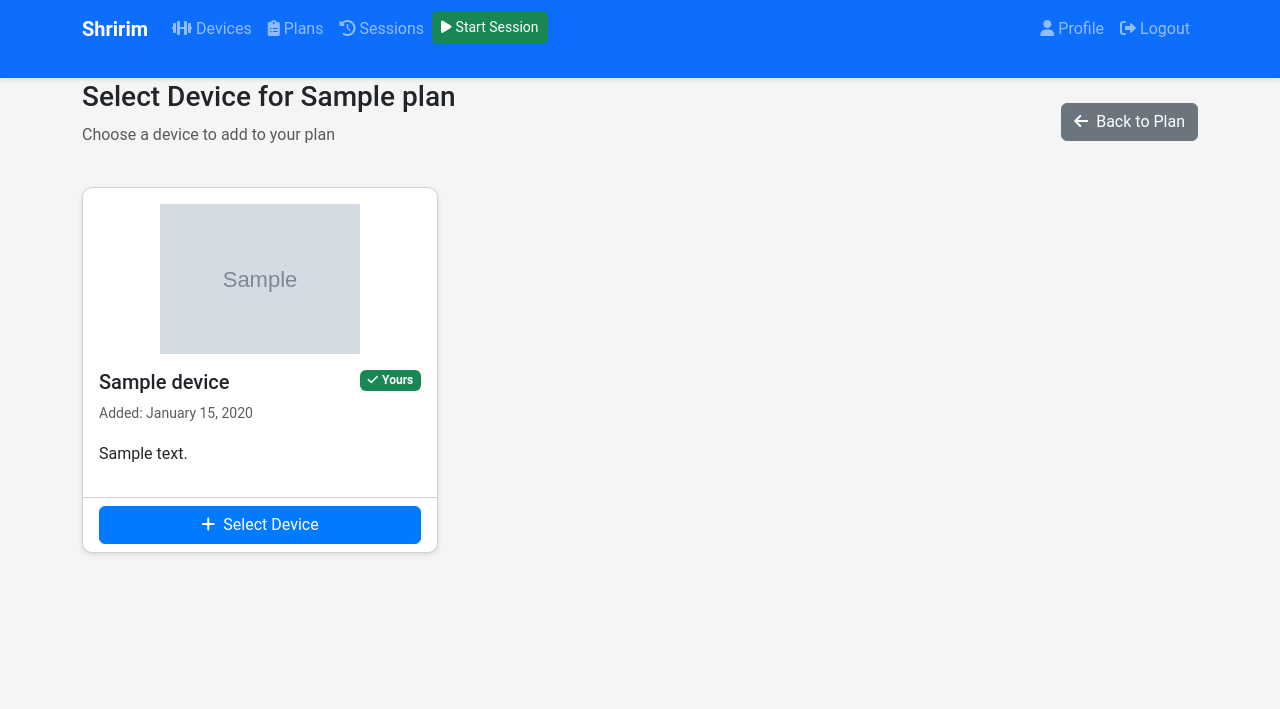
After one commit to reformy/shririm, a Django app: page /gym/plans/1/select_device/ in a window 1280 px wide. The commit adds this page. Shown: the top 709 px of the page. Run offline with Django 5.2, Linux system fonts and the light colour scheme; a user stored in the database is signed in; tables that the repository leaves empty hold one stand-in row (values such as "Sample post"); grey boxes marked "Sample" are stand-in pictures.

Commit message:
User can choose a device of another user.

```diff
--- a/gym/templates/gym/index.html
+++ b/gym/templates/gym/index.html
@@ -1,4 +1,5 @@
 {% extends 'gym/base.html' %}
+{% load timezone_filters %}
 
 {% block title %}Shririm - Home{% endblock %}
 
@@ -14,7 +15,7 @@
             <div class="alert alert-info">
                 <h5><i class="fas fa-running me-2"></i>Active Session</h5>
                 <p>You have an active session for plan: <strong>{{ active_session.plan.name }}</strong></p>
-                <p>Started: {{ active_session.start_time|date:"F j, Y, g:i a" }}</p>
+                <p>Started: {% format_datetime_in_timezone active_session.start_time user_timezone %}</p>
                 <a href="{% url 'gym:session_detail' active_session.id %}" class="btn btn-primary">Continue Session</a>
             </div>
         </div>
@@ -65,7 +66,7 @@
                                         {{ session.get_status_display }}
                                     </small>
                                 </div>
-                                <small class="text-muted">{{ session.start_time|date:"F j, Y, g:i a" }}</small>
+                                <small class="text-muted">{% format_datetime_in_timezone session.start_time user_timezone %}</small>
                             </a>
                         {% endfor %}
                     </div>
--- a/gym/templates/gym/plans/detail.html
+++ b/gym/templates/gym/plans/detail.html
@@ -55,7 +55,7 @@
         <div class="card">
             <div class="card-header bg-primary text-white d-flex justify-content-between align-items-center">
                 <h5 class="mb-0">Devices in This Plan</h5>
-                <a href="{% url 'gym:plan_add_device' plan.id %}" class="btn btn-light btn-sm">
+                <a href="{% url 'gym:plan_select_device' plan.id %}" class="btn btn-light btn-sm">
                     <i class="fas fa-plus me-1"></i> Add Device
                 </a>
             </div>
@@ -121,7 +121,7 @@
                 {% else %}
                     <div class="alert alert-info">
                         <p>This plan doesn't have any devices yet. Add your first device to get started!</p>
-                        <a href="{% url 'gym:plan_add_device' plan.id %}" class="btn btn-primary mt-2">
+                        <a href="{% url 'gym:plan_select_device' plan.id %}" class="btn btn-primary mt-2">
                             <i class="fas fa-plus me-1"></i> Add First Device
                         </a>
                     </div>
--- /dev/null
+++ b/gym/templates/gym/plans/select_device.html
@@ -0,0 +1,98 @@
+{% extends 'gym/base.html' %}
+
+{% block title %}Shririm - Select Device{% endblock %}
+
+{% block content %}
+<div class="row">
+    <div class="col-md-12 mb-4">
+        <div class="d-flex justify-content-between align-items-center">
+            <div>
+                <h1 class="h3">Select Device for {{ plan.name }}</h1>
+                <p class="text-muted">Choose a device to add to your plan</p>
+            </div>
+            <a href="{% url 'gym:plan_detail' plan.id %}" class="btn btn-secondary">
+                <i class="fas fa-arrow-left me-1"></i> Back to Plan
+            </a>
+        </div>
+    </div>
+
+    {% if devices %}
+        {% for device in devices %}
+            <div class="col-md-6 col-lg-4 mb-4">
+                <div class="card device-card h-100 device-select-card {% if device.created_by != current_user %}border-info{% endif %}" style="cursor: pointer;" onclick="selectDevice({{ device.id }})">
+                    {% if device.created_by != current_user %}
+                        <div class="card-header bg-info text-white py-1">
+                            <small><i class="fas fa-user me-1"></i>By {{ device.created_by.username }}</small>
+                        </div>
+                    {% endif %}
+                    <div class="text-center pt-3">
+                        {% if device.image %}
+                            <img src="{{ device.image.url }}" alt="{{ device.name }}" class="card-img-top img-fluid" style="max-height: 150px; object-fit: contain;">
+                        {% else %}
+                            <div class="d-flex justify-content-center align-items-center" style="height: 150px;">
+                                <i class="fas fa-dumbbell text-secondary" style="font-size: 60px;"></i>
+                            </div>
+                        {% endif %}
+                    </div>
+                    <div class="card-body">
+                        <div class="d-flex justify-content-between align-items-start mb-2">
+                            <h5 class="card-title mb-0">{{ device.name }}</h5>
+                            {% if device.created_by == current_user %}
+                                <span class="badge bg-success"><i class="fas fa-check me-1"></i>Yours</span>
+                            {% endif %}
+                        </div>
+                        <p class="card-text text-muted small">
+                            Added: {{ device.created_at|date:"F j, Y" }}
+                        </p>
+                        {% if device.description %}
+                            <p class="card-text">{{ device.description }}</p>
+                        {% else %}
+                            <p class="card-text text-muted"><em>No description</em></p>
+                        {% endif %}
+                    </div>
+                    <div class="card-footer bg-transparent">
+                        <div class="btn btn-primary w-100">
+                            <i class="fas fa-plus me-1"></i> Select Device
+                        </div>
+                    </div>
+                </div>
+            </div>
+        {% endfor %}
+    {% else %}
+        <div class="col-md-12">
+            <div class="alert alert-info">
+                <p>You haven't added any devices yet. Create your first device to get started!</p>
+                <a href="{% url 'gym:device_create' %}" class="btn btn-primary mt-2">
+                    <i class="fas fa-plus me-1"></i> Add First Device
+                </a>
+            </div>
+        </div>
+    {% endif %}
+</div>
+
+<script>
+function selectDevice(deviceId) {
+    window.location.href = "{% url 'gym:plan_add_device' plan.id %}?device_id=" + deviceId;
+}
+</script>
+
+<style>
+.device-select-card:hover {
+    transform: translateY(-2px);
+    box-shadow: 0 4px 8px rgba(0,0,0,0.1);
+    transition: all 0.3s ease;
+}
+
+.device-select-card {
+    transition: all 0.3s ease;
+}
+
+.device-select-card.border-info {
+    border-width: 2px;
+}
+
+.device-select-card.border-info:hover {
+    border-color: #0dcaf0;
+}
+</style>
+{% endblock %}
--- a/gym/urls.py
+++ b/gym/urls.py
@@ -25,6 +25,7 @@ urlpatterns = [
     path('plans/<int:plan_id>/', views.plan_detail, name='plan_detail'),
     path('plans/<int:plan_id>/edit/', views.plan_edit, name='plan_edit'),
     path('plans/<int:plan_id>/delete/', views.plan_delete, name='plan_delete'),
+    path('plans/<int:plan_id>/select_device/', views.plan_select_device, name='plan_select_device'),
     path('plans/<int:plan_id>/add_device/', views.plan_add_device, name='plan_add_device'),
     path('plans/<int:plan_id>/remove_device/<int:plan_device_id>/', views.plan_remove_device, name='plan_remove_device'),
     path('plans/<int:plan_id>/reorder_devices/', views.plan_reorder_devices, name='plan_reorder_devices'),
--- a/gym/views.py
+++ b/gym/views.py
@@ -8,7 +8,7 @@ from django.utils import timezone
 from django.db.models import Max
 
 from .models import Device, Plan, PlanDevice, Session, DeviceSession, UserProfile
-from .forms import DeviceForm, PlanForm, PlanDeviceForm, SessionStartForm, DeviceSessionUpdateForm, UserProfileForm
+from .forms import DeviceForm, PlanForm, PlanDeviceForm, PlanDeviceAddForm, SessionStartForm, DeviceSessionUpdateForm, UserProfileForm
 
 # Authentication views
 def login_view(request):
@@ -218,14 +218,43 @@ def plan_delete(request, plan_id):
     return render(request, 'gym/plans/delete.html', {'plan': plan})
 
 @login_required
+def plan_select_device(request, plan_id):
+    plan = get_object_or_404(Plan, id=plan_id, user=request.user)
+
+    # Get user's own devices first (ordered by id)
+    user_devices = Device.objects.filter(created_by=request.user).order_by('id')
+
+    # Get other users' devices (ordered by id)
+    other_devices = Device.objects.exclude(created_by=request.user).order_by('id')
+
+    # Combine the querysets with user's devices first
+    devices = list(user_devices) + list(other_devices)
+
+    return render(request, 'gym/plans/select_device.html', {
+        'plan': plan,
+        'devices': devices,
+        'current_user': request.user
+    })
+
+@login_required
 def plan_add_device(request, plan_id):
     plan = get_object_or_404(Plan, id=plan_id, user=request.user)
 
+    # Get the device_id from query parameters
+    device_id = request.GET.get('device_id')
+    if not device_id:
+        messages.error(request, "No device selected.")
+        return redirect('gym:plan_select_device', plan_id=plan.id)
+
+    # Get the selected device (can be from any user)
+    device = get_object_or_404(Device, id=device_id)
+
     if request.method == 'POST':
-        form = PlanDeviceForm(request.POST)
+        form = PlanDeviceAddForm(request.POST)
         if form.is_valid():
             plan_device = form.save(commit=False)
             plan_device.plan = plan
+            plan_device.device = device
 
             # Determine order (add to end)
             max_order = plan.plan_devices.aggregate(Max('order'))['order__max'] or 0
@@ -235,14 +264,12 @@ def plan_add_device(request, plan_id):
             messages.success(request, "Device added to plan successfully.")
             return redirect('gym:plan_detail', plan_id=plan.id)
     else:
-        form = PlanDeviceForm()
-
-    # Only show devices created by the user
-    form.fields['device'].queryset = Device.objects.filter(created_by=request.user)
+        form = PlanDeviceAddForm()
 
     return render(request, 'gym/plans/add_device.html', {
         'form': form,
-        'plan': plan
+        'plan': plan,
+        'device': device
     })
 
 @login_required
```
Also changed, not shown: gym/forms.py (+17 -0 lines), gym/templates/gym/plans/add_device.html (+30 -18 lines).
